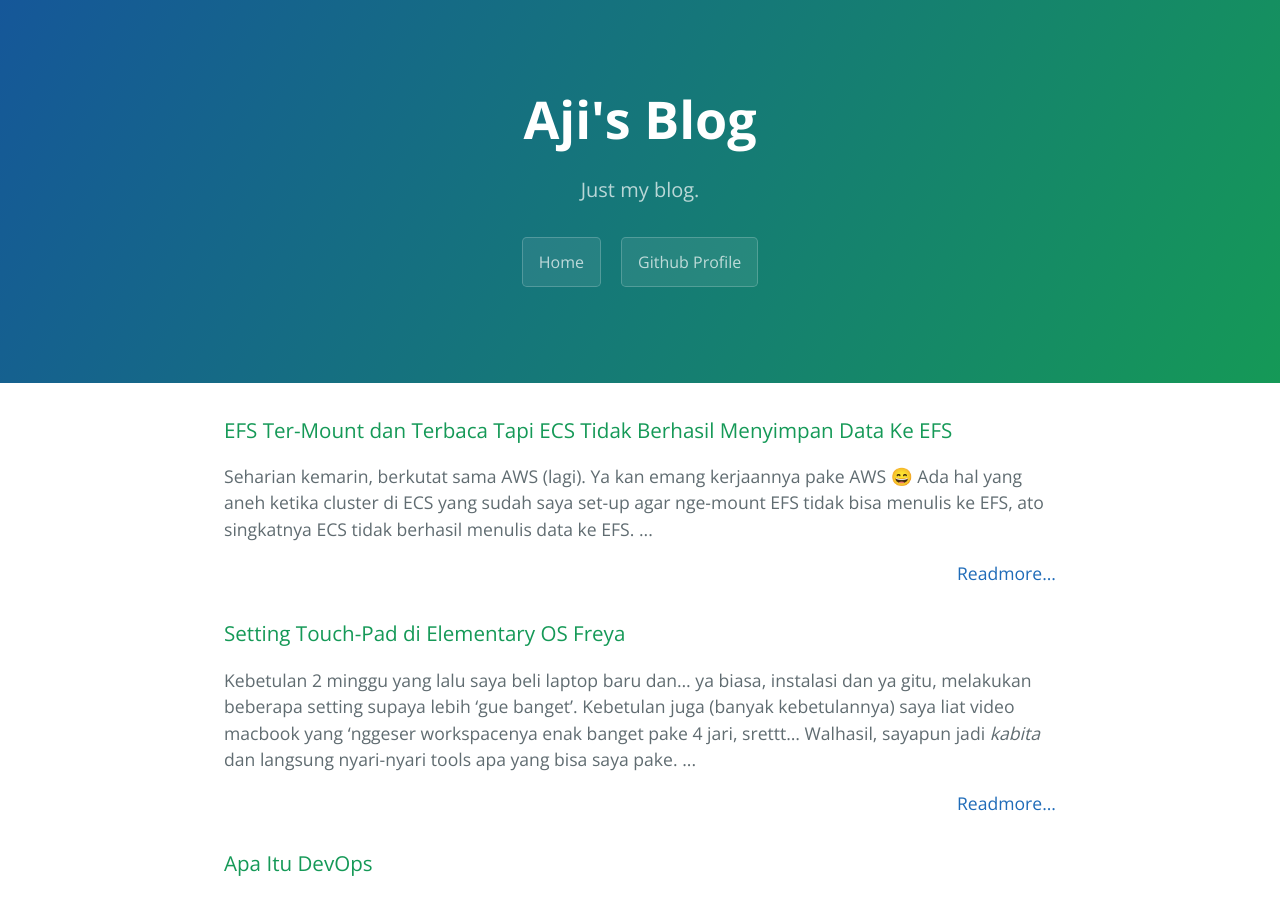
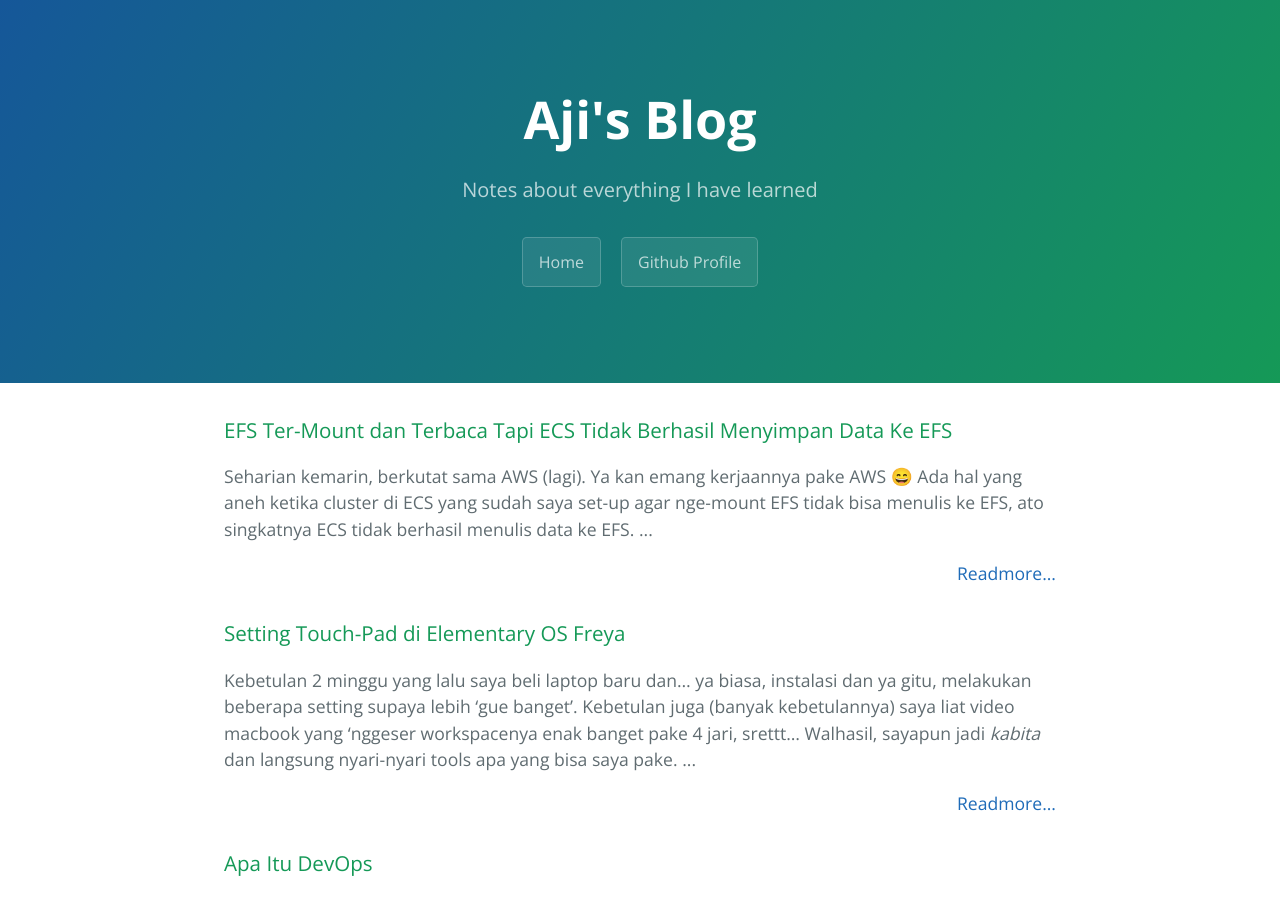
Before and after one commit to ajiyakin/blog, a Jekyll site: the page built from index.html, in a window 1280 px wide and 900 px high. Built offline with Jekyll 4.4.1, drawn with Linux system fonts in a browser that asks for light colours; emoji names are drawn with the system emoji font.

Commit message:
Change the tagline

```diff
--- a/_config.yml
+++ b/_config.yml
@@ -1,6 +1,6 @@
 # Setup
 title:        Aji's Blog
-tagline:      Just my blog.
+tagline:      Notes about everything I have learned
 baseurl:      "http://blog.ajiyakin.com"
 
 # About/contact
```
